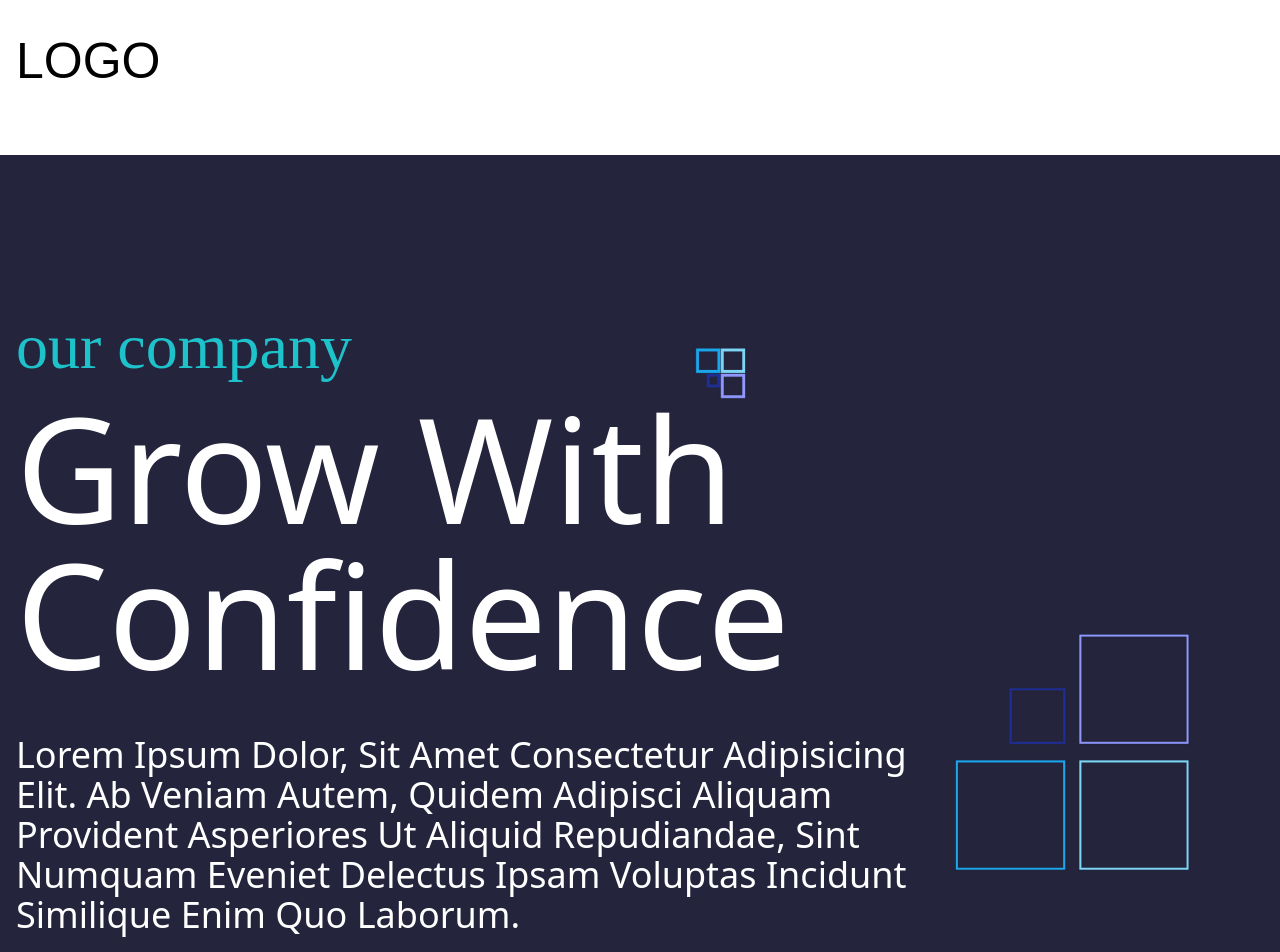
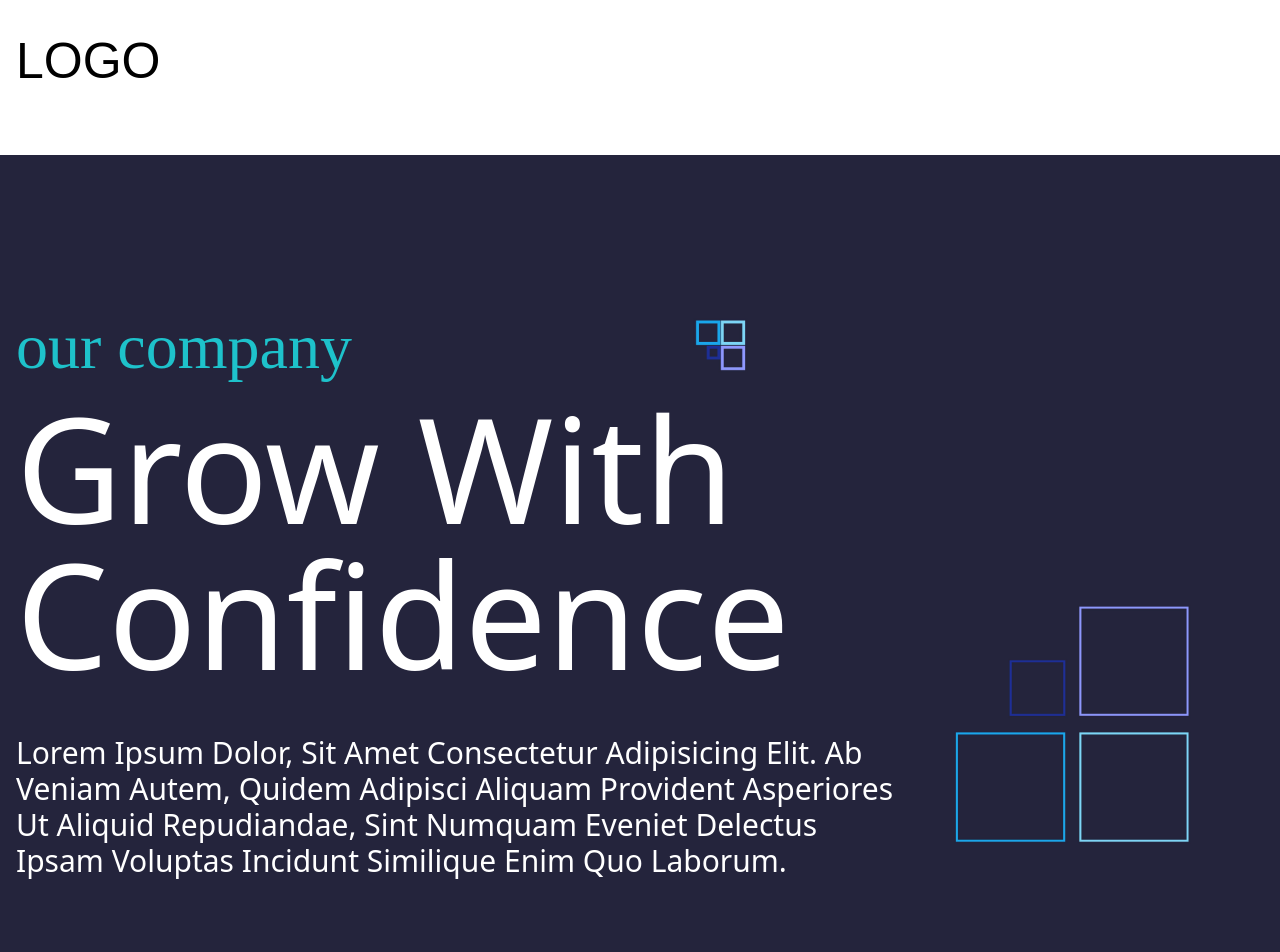
Before and after one commit to SheikhRashed/client--tailwindcss, a Vue app: page / in a window 1280 px wide. Shown: the top 952 px of the page. Built offline with nearby package versions, Linux system fonts and the light colour scheme; a web font is replaced by a local one.

Commit message:
blue border added

```diff
--- a/src/App.vue
+++ b/src/App.vue
@@ -17,6 +17,12 @@
   <!-- Team Section Start  -->
   <Team/>
   <!-- Team Section End  -->
+
+  <!-- Blue Border start  -->
+  <div class=" py-2 lg:py-8 my-14 lg:my-28 bg-primary">
+  </div>
+  <!-- Blue Border end   -->
+
 
   <!-- Connect Section start  -->
   <Connect/>
--- a/src/components/Banner/Banner.vue
+++ b/src/components/Banner/Banner.vue
@@ -6,7 +6,7 @@
             <div>
                 <h6 class=" text-2xl lg:text-bannerSubHeading leading-normal   lowercase font-primary-medium  text-paste ">Our company</h6>
                 <h2 class=" text-4xl md:text-6xl lg:text-bannerHeading leading-normal  mb-6 lg:mb-12 text-white capitalize">Grow With <br class="hidden lg:block "> confidence</h2>
-                <p class=" lg-xl md:text-2xl lg:text-4xl leading-normal  text-white capitalize w-full md:max-w-4xl">
+                <p class=" lg-xl md:text-2xl lg:text-3xl leading-normal  text-white capitalize w-full md:max-w-4xl">
                     Lorem ipsum dolor, sit amet consectetur adipisicing elit. Ab veniam autem, quidem adipisci aliquam provident asperiores ut aliquid repudiandae, sint numquam eveniet delectus ipsam voluptas incidunt similique enim quo laborum.
                 </p>
             </div>
```
